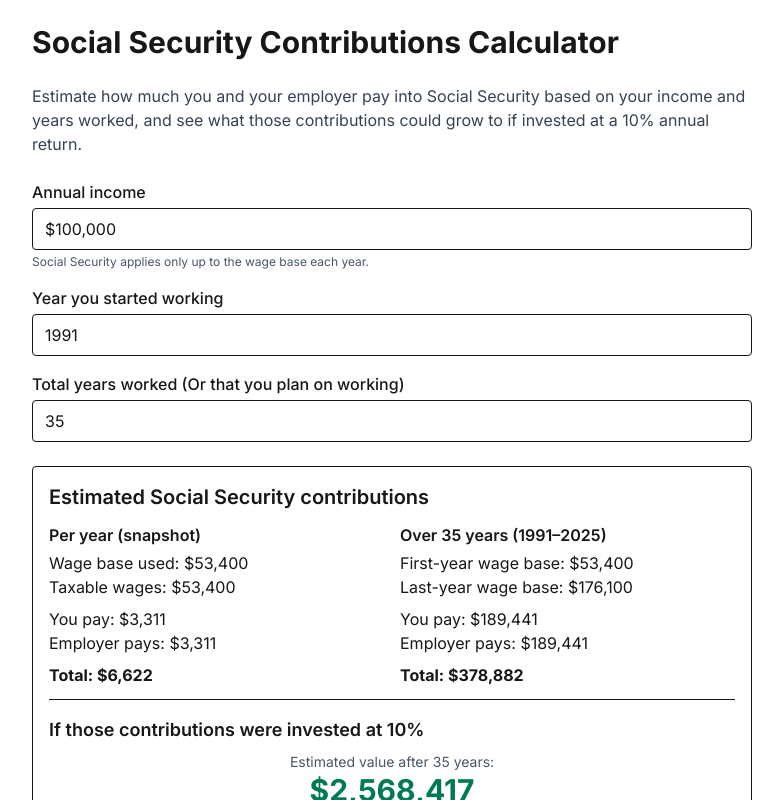
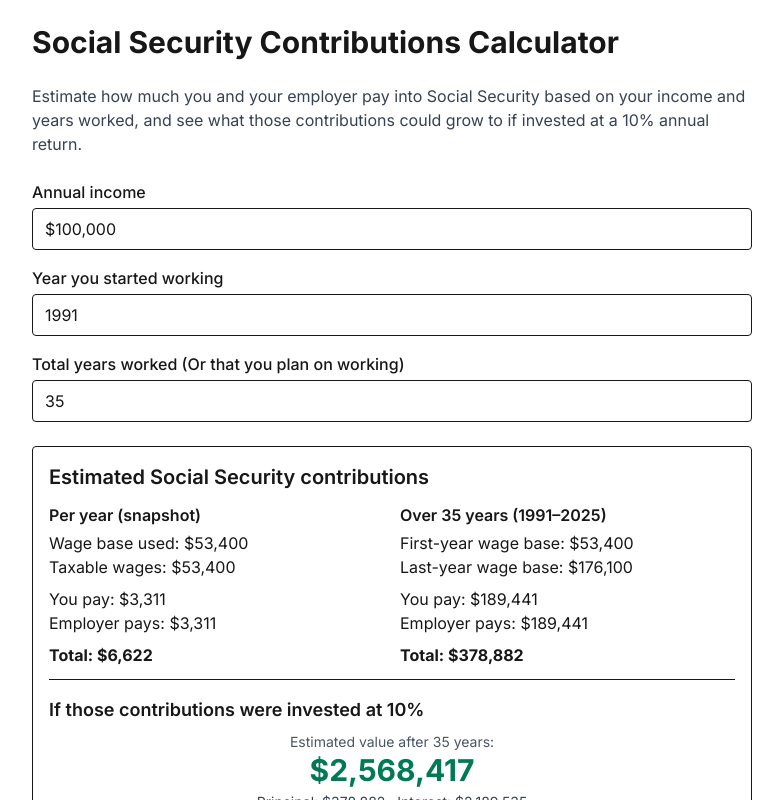
Before and after one commit to ABULOC/tax-compare, a Next.js app: page /social-security in a window 1280 px wide. Shown: the top 800 px of the page, without its empty margins (248-1031 px from the left). Built offline with nearby package versions, Linux system fonts and the light colour scheme.

Commit message:
Remove wage base helper text

```diff
--- a/app/social-security/social-security-calculator.tsx
+++ b/app/social-security/social-security-calculator.tsx
@@ -353,10 +353,8 @@ export default function SocialSecurityCalculator(props: Props) {
     value={`$${formatNumberInput(income)}`}
     onChange={(e) => setIncome(parseNumberInput(e.target.value))}
   />
-          <div className="mt-1 text-xs text-gray-600">
-            Social Security applies only up to the wage base each year.
-          </div>
 </label>
+
 
         <label className="block">
           <div className="font-medium">Year you started working</div>
```
Lines whose indentation alone changed are shown as unchanged.
